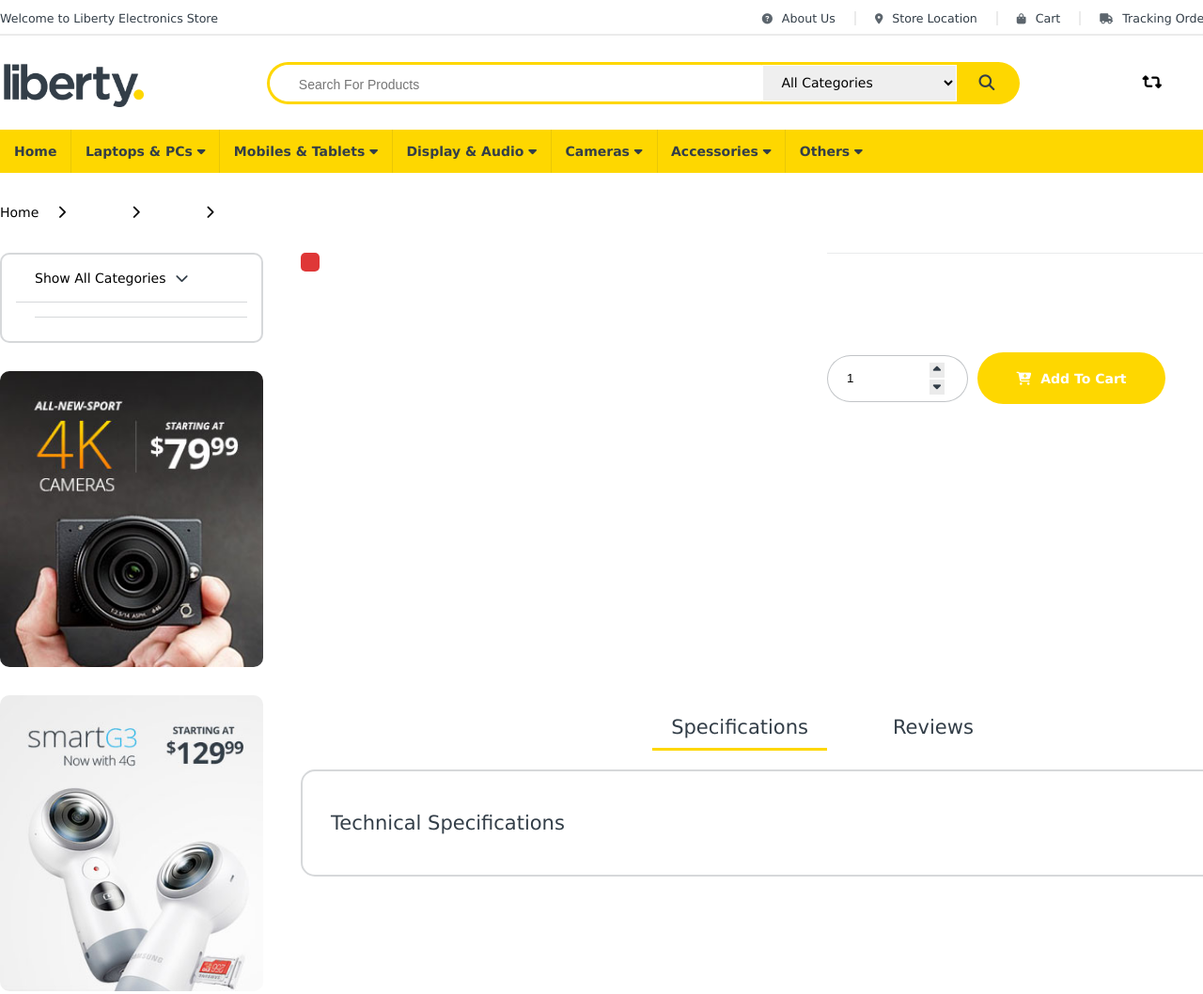
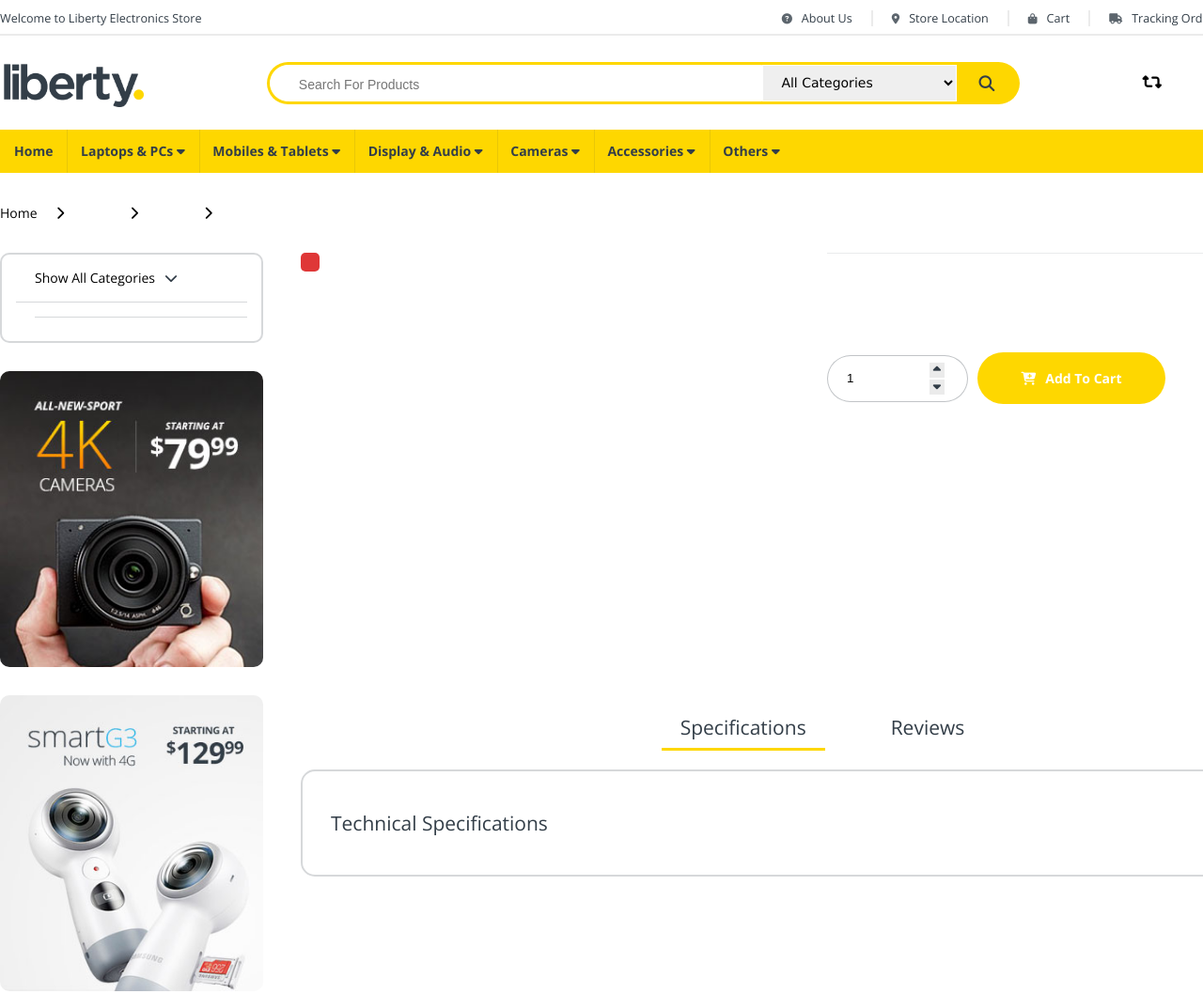
Before and after one commit to Chung-NB/funix-prj4, a plain HTML site: page source-code/html/product-detail.html in a window 1280 px wide. Shown: the top 1058 px of the page at 94% size. Drawn offline with nearby package versions, Linux system fonts and the light colour scheme; no server answers.

Commit message:
UPDATE GG FONTS

```diff
--- a/source-code/css/login.css
+++ b/source-code/css/login.css
@@ -3,14 +3,14 @@
 }
 
 body {
+    height: 90vh;
+    margin: -20px 0 50px;
     background: rgb(53, 58, 68);
     display: flex;
+    flex-direction: column;
     justify-content: center;
     align-items: center;
-    flex-direction: column;
-    font-family: 'Segoe UI', Tahoma, Geneva, Verdana, sans-serif;
-    height: 90vh;
-    margin: -20px 0 50px;
+    font-family: 'Open Sans', sans-serif;
 }
 
 h1 {
--- a/source-code/css/searching.css
+++ b/source-code/css/searching.css
@@ -6,7 +6,8 @@
 
 html {
     font-size: 14px;
-    font-family: verdana, arial, helvetica;
+    /* font-family: verdana, arial, helvetica; */
+    font-family: 'Open Sans', sans-serif;
 }
 
 body {
--- a/source-code/css/styles-404.css
+++ b/source-code/css/styles-404.css
@@ -21,7 +21,6 @@
     justify-content: center;
     min-height: 100vh;
     background: var(--color-3);
-    /* width: 45%; */
 }
 
 .content {
@@ -75,11 +74,9 @@
 
 .msg a {
     padding: 10px 20px;
-      /* margin-top: 100px; */
     background: var(--color-6);
     text-decoration: none;
     border-radius: 15px;
     font-weight: bold;
     color: white;
-
 }
--- a/source-code/css/styles-aboutus.css
+++ b/source-code/css/styles-aboutus.css
@@ -6,7 +6,8 @@
 
 html {
     font-size: 14px;
-    font-family: verdana, arial, helvetica;
+    /* font-family: verdana, arial, helvetica; */
+    font-family: 'Open Sans', sans-serif;
     color: rgb(51, 62, 72);
 }
 
--- a/source-code/css/styles-cart.css
+++ b/source-code/css/styles-cart.css
@@ -6,7 +6,8 @@
 
 html {
     font-size: 14px;
-    font-family: verdana, arial, helvetica;
+    /* font-family: verdana, arial, helvetica; */
+    font-family: 'Open Sans', sans-serif;
 }
 
 body {
--- a/source-code/css/styles-compare.css
+++ b/source-code/css/styles-compare.css
@@ -6,7 +6,8 @@
 
 html {
     font-size: 14px;
-    font-family: verdana, arial, helvetica;
+    /* font-family: verdana, arial, helvetica; */
+    font-family: 'Open Sans', sans-serif;
 }
 
 body {
--- a/source-code/css/styles-dashboard.css
+++ b/source-code/css/styles-dashboard.css
@@ -7,7 +7,7 @@
 html,body {
     height: 100%;
     background:  white;
-
+    font-family: 'Open Sans', sans-serif;
 }
 
 root {
@@ -27,14 +27,12 @@ nav {
     height: auto;
     margin-top: 10px;
     position: fixed;
-
 }
 
 nav ul {
     position: relative;
     list-style-type: none;
 }
-
 
 .dropbtn {
     background-color: rgb(51, 62, 72);
@@ -50,7 +48,6 @@ nav ul {
 .setting {
     position: relative;
     display: inline-block;
-    /* text-align: right; */
     z-index: 5;
     margin-top: 5px;
 }
@@ -64,7 +61,6 @@ nav ul {
     z-index: 5;
     right: 0;
     text-align: center;
-
 }
 
 .dropdown-list a {
@@ -74,7 +70,6 @@ nav ul {
     display: block;
     height: 50px;
     font-size: 16px;
-
 }
 
 .dropdown-list a:hover {
@@ -86,7 +81,6 @@ nav ul {
     display: block;
     z-index: 5;
 }
-
 
 nav ul li {
     height: 50px;
@@ -109,12 +103,11 @@ nav ul li:hover {
     font-style: unset;
 }
 
-nav ul li ul p
-{
+nav ul li ul p {
     padding: 0px 50px 0px 30px;
 }
 
-nav ul li:hover{
+nav ul li:hover {
     background: rgb(254, 215, 0);
     color: rgb(51, 62, 72);
     text-decoration: none;
@@ -142,15 +135,16 @@ nav ul ul li:hover p {
 
 nav ul ul li.active {
     width: 182px;
-
     background-color:rgb(51, 62, 72);
     color: white;
 }
+
 nav ul span {
     position: absolute;
     right: 20px;
     font-size: 19px;
 }
+
 nav ul .dropdown {
     position: relative;
 }
@@ -163,12 +157,13 @@ nav ul li.active {
     background-color: white;
     width: 254px;
 }
+
 nav ul li ul li.active {
     width: 182px;
 }
+
 div.nav-adminRole {
     display: grid;
-    /* text-align: center; */
     justify-content:space-evenly;
     align-items: center;
     font-size: small;
@@ -176,7 +171,6 @@ div.nav-adminRole {
     height: 75px;
     margin: 20px auto;
     background-color: aliceblue;
-    /* display: grid; */
     grid-template-columns: repeat(2, 1fr);
     grid-gap: 1px;
     padding: 0 10px;
@@ -237,12 +231,9 @@ header {
 
 }
 
-
 .header__searchBox {
-    /* border-radius: 20px; */
     height: 25px;
 }
-
 
 .search-icon i {
     position: absolute;
@@ -261,7 +252,6 @@ header.header div.header__searchBox form input[type=text] {
     border-radius: 20px;
     padding-left: 45px;
 }
-
 
 .header__searchBox span {
     display: inline-block;
@@ -283,10 +273,12 @@ header.header div.header__searchBox form input[type=text] {
 .header__notif span:first-child {
     margin-left: 30px;
 }
+
 .header__notif span:last-child {
     margin-right: 100px;
 }
-div.clock   {
+
+div.clock {
     background-color: white;
     width: 150px;
     height: 40px;
@@ -313,8 +305,8 @@ section {
     font-size: 25px;
     margin: auto 10px;
     line-height: 45px;
+}
 
-}
 section#home h3.home__heading {
     text-align: left;
     padding-left: 10px;
@@ -369,7 +361,6 @@ div.graph-container div.graph h5 {
     text-align: center;
 }
 
-
 .card {
     display: flex;
     background-color:rgb(51, 62, 72);
@@ -385,13 +376,11 @@ div.graph-container div.graph h5 {
 }
 
 
-
 .card-graph span {
     font-size: 45px;
     position: relative;
     left: 27px;
 }
-
 
 #home h3.home__heading,h6.home__heading2 {
     margin-left: 47px;
@@ -400,7 +389,6 @@ div.graph-container div.graph h5 {
 .home-graph  {
     display: flex;
     width: 99%;
-
 }
 
 .graph-container {
--- a/source-code/css/styles-home-page.css
+++ b/source-code/css/styles-home-page.css
@@ -7,8 +7,8 @@
 
 html {
     font-size: 14px;
-    font-family: verdana, arial, helvetica;
-    /* font-family: 'Open Sans', sans-serif; */
+    /* font-family: verdana, arial, helvetica; */
+    font-family: 'Open Sans', sans-serif;
 }
 
 body {
--- a/source-code/css/product-detail.css
+++ b/source-code/css/styles-product-detail.css
@@ -6,7 +6,8 @@
 
 html {
     font-size: 14px;
-    font-family: verdana, arial, helvetica;
+    /* font-family: verdana, arial, helvetica; */
+    font-family: 'Open Sans', sans-serif;
 }
 
 body {
--- a/source-code/html/product-detail.html
+++ b/source-code/html/product-detail.html
@@ -5,8 +5,14 @@
     <meta http-equiv="X-UA-Compatible" content="IE=edge">
     <meta name="viewport" content="width=device-width, initial-scale=1.0">
     <title>Product Page</title>
-    <link rel="stylesheet" href="../css/product-detail.css">
+    <!-- style -->
+    <link rel="stylesheet" href="../css/styles-product-detail.css">
+    <!-- fontawesome -->
     <script src="https://kit.fontawesome.com/89bf6aea1e.js" crossorigin="anonymous"></script>
+    <!-- google fonts -->
+    <link rel="preconnect" href="https://fonts.googleapis.com">
+    <link rel="preconnect" href="https://fonts.gstatic.com" crossorigin>
+    <link href="https://fonts.googleapis.com/css2?family=Open+Sans:wght@400;600;700&display=swap" rel="stylesheet">
 </head>
 <body>
 <!-- start header -->
```
Also changed, not shown: source-code/html/404.html (+5 -0 lines), source-code/html/about-us.html (+6 -0 lines), source-code/html/cart.html (+6 -0 lines), source-code/html/compare.html (+6 -0 lines), source-code/html/dashboard.html (+18 -18 lines), source-code/html/login.html (+7 -3 lines), source-code/html/searching.html (+6 -0 lines), source-code/json-server/database.json. Lines whose indentation alone changed are shown as unchanged.
